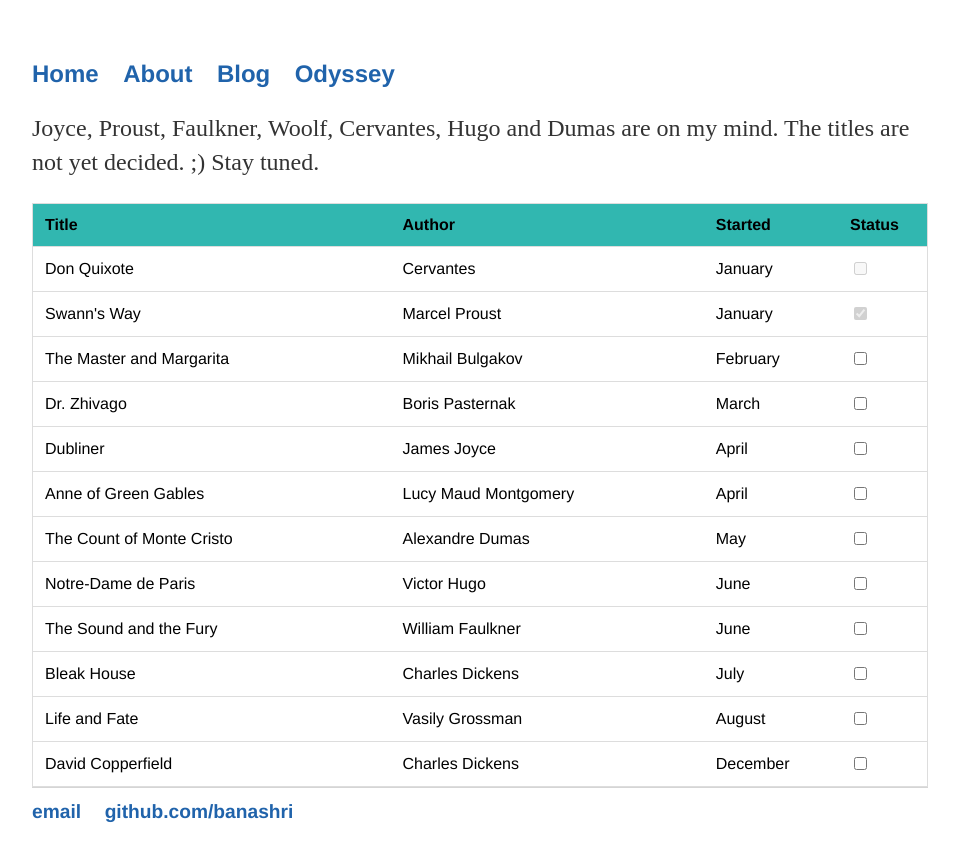
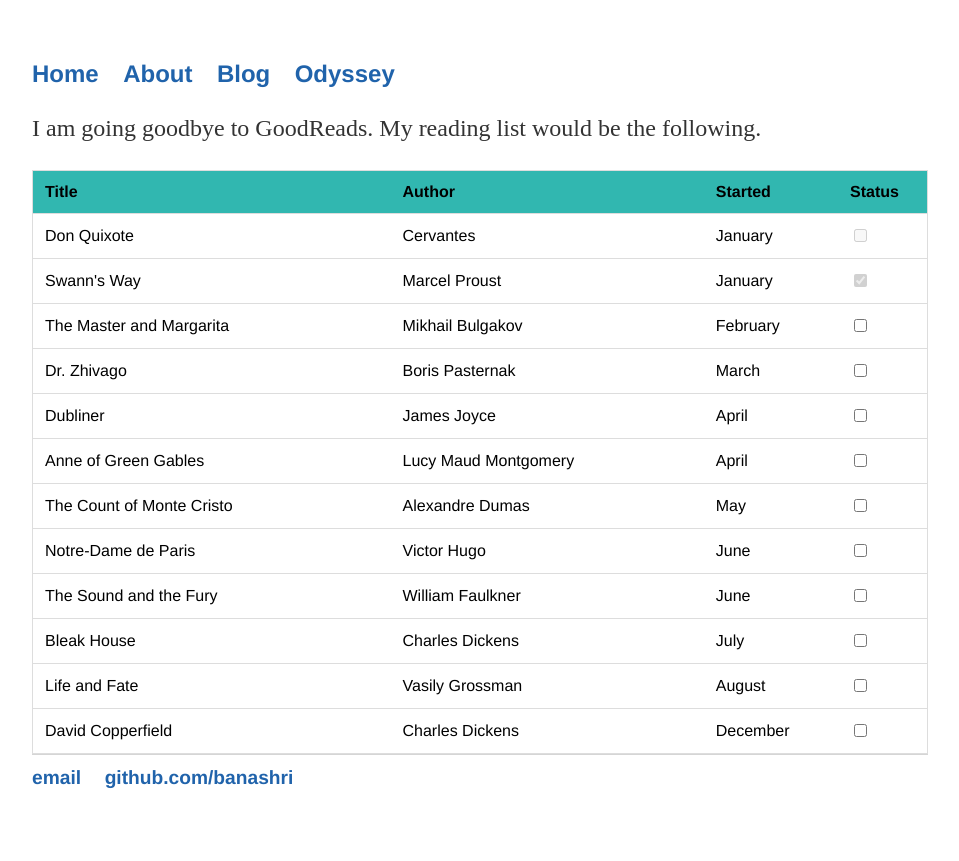
Before and after one commit to Banashri/banashri.github.io, a Jekyll site: the page built from books/2022.md, in a window 1280 px wide. Shown: the top 861 px of the page, without its empty margins (160-1119 px from the left). Built offline with Jekyll 4.4.1, drawn with Linux system fonts in a browser that asks for light colours.

Commit message:
my book list

```diff
--- a/books/2022.md
+++ b/books/2022.md
@@ -3,9 +3,7 @@ layout: default
 title: Eine Leserin 2022
 ---
 
-Joyce, Proust, Faulkner, Woolf, Cervantes, Hugo and Dumas are on my mind.
-The titles are not yet decided. ;)
-Stay tuned.
+I am going goodbye to GoodReads. My reading list would be the following.
 
 <table id="myTable">
   <tr class="header">
```
